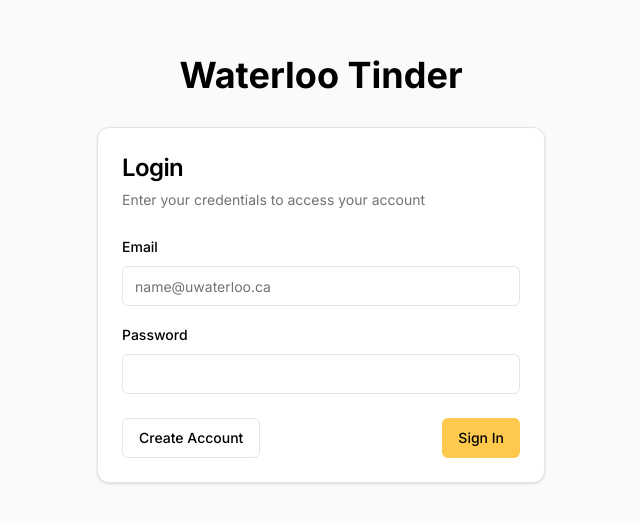
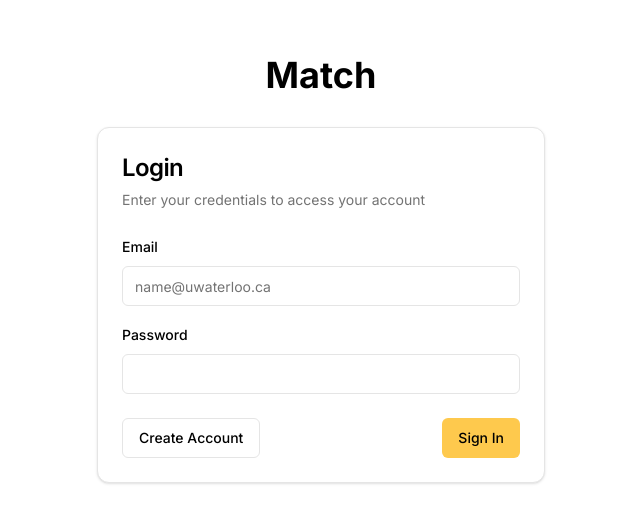
Before and after one commit to nicholaschen09/waterloo-tinder, a Next.js app in the folder frontend/: page /login in a window 1280 px wide. Shown: the part 131-654 px from the top of the page, without its empty margins (319-959 px from the left). Built offline with nearby package versions, Linux system fonts and the light colour scheme; no server answers.

Commit message:
fixed background and name of app

```diff
--- a/frontend/src/app/login/page.tsx
+++ b/frontend/src/app/login/page.tsx
@@ -4,8 +4,8 @@
 
 export default function LoginPage() {
   return (
-    <div className='min-h-screen flex flex-col items-center justify-center p-4 bg-slate-50 dark:bg-slate-900'>
-      <h1 className='text-4xl font-bold mb-8 text-center'>Waterloo Tinder</h1>
+    <div className='min-h-screen flex flex-col items-center justify-center p-4 bg-white'>
+      <h1 className='text-4xl font-bold mb-8 text-center'>Match</h1>
       <LoginForm />
     </div>
   )
```
